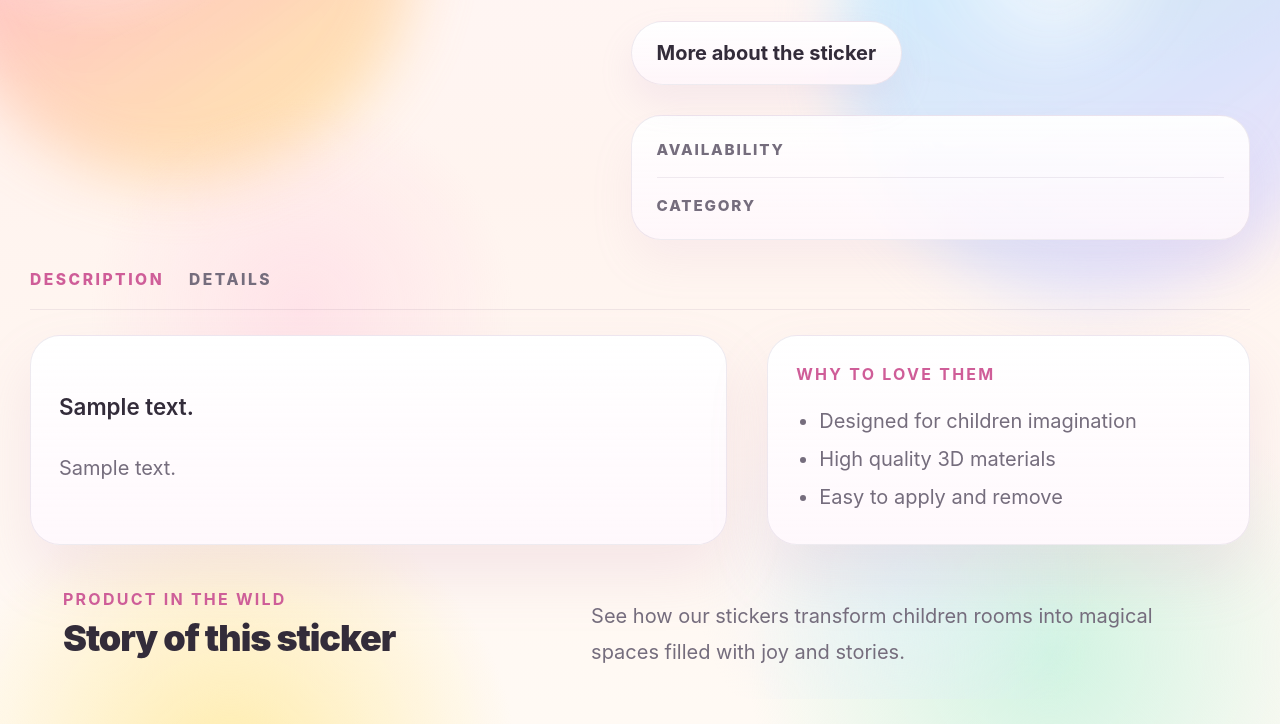
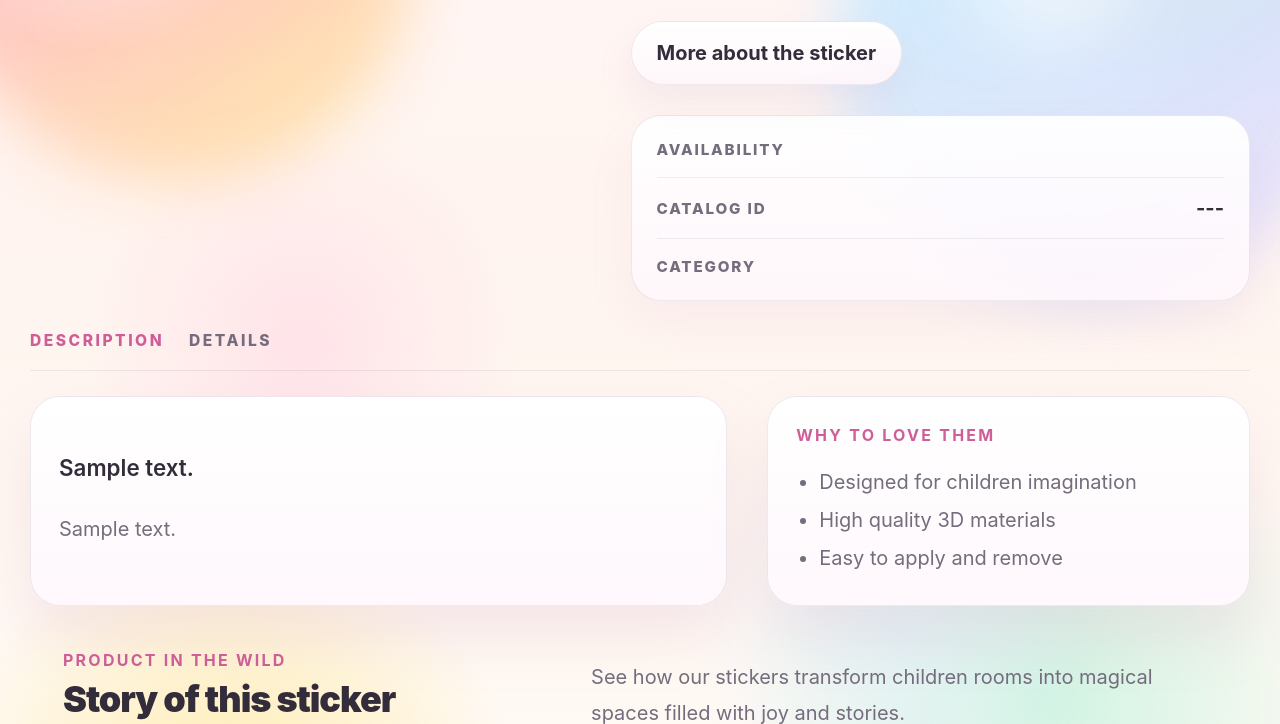
Before and after one commit to karoljancik/limi-shop, a WordPress theme: template wordpress-limi-prep/theme/limi-atelier/single-product.php in a window 1280 px wide. Shown: the part 427-1151 px from the top of the page. Run offline with PHP 8.4 and a stand-in for WordPress, Linux system fonts and the light colour scheme; the site name, menu and one post (Sample post) are stand-ins, and other content is empty; some libraries are stand-ins or nearby versions.

Commit message:
fix: add catalog number (SKU) to product info card

```diff
--- a/wordpress-limi-prep/theme/limi-atelier/single-product.php
+++ b/wordpress-limi-prep/theme/limi-atelier/single-product.php
@@ -49,6 +49,10 @@ $is_en = get_locale() === 'en_US';
                             }
                             ?>
                         </span>
+                    </div>
+                    <div class="product-info-card__row">
+                        <span class="product-info-card__label"><?php echo $is_en ? 'Catalog ID' : 'Katalógové číslo'; ?></span>
+                        <span class="product-info-card__value"><?php echo $product ? $product->get_sku() ?: '---' : '---'; ?></span>
                     </div>
                     <div class="product-info-card__row">
                         <span class="product-info-card__label"><?php echo $is_en ? 'Category' : 'Kategória'; ?></span>
```
